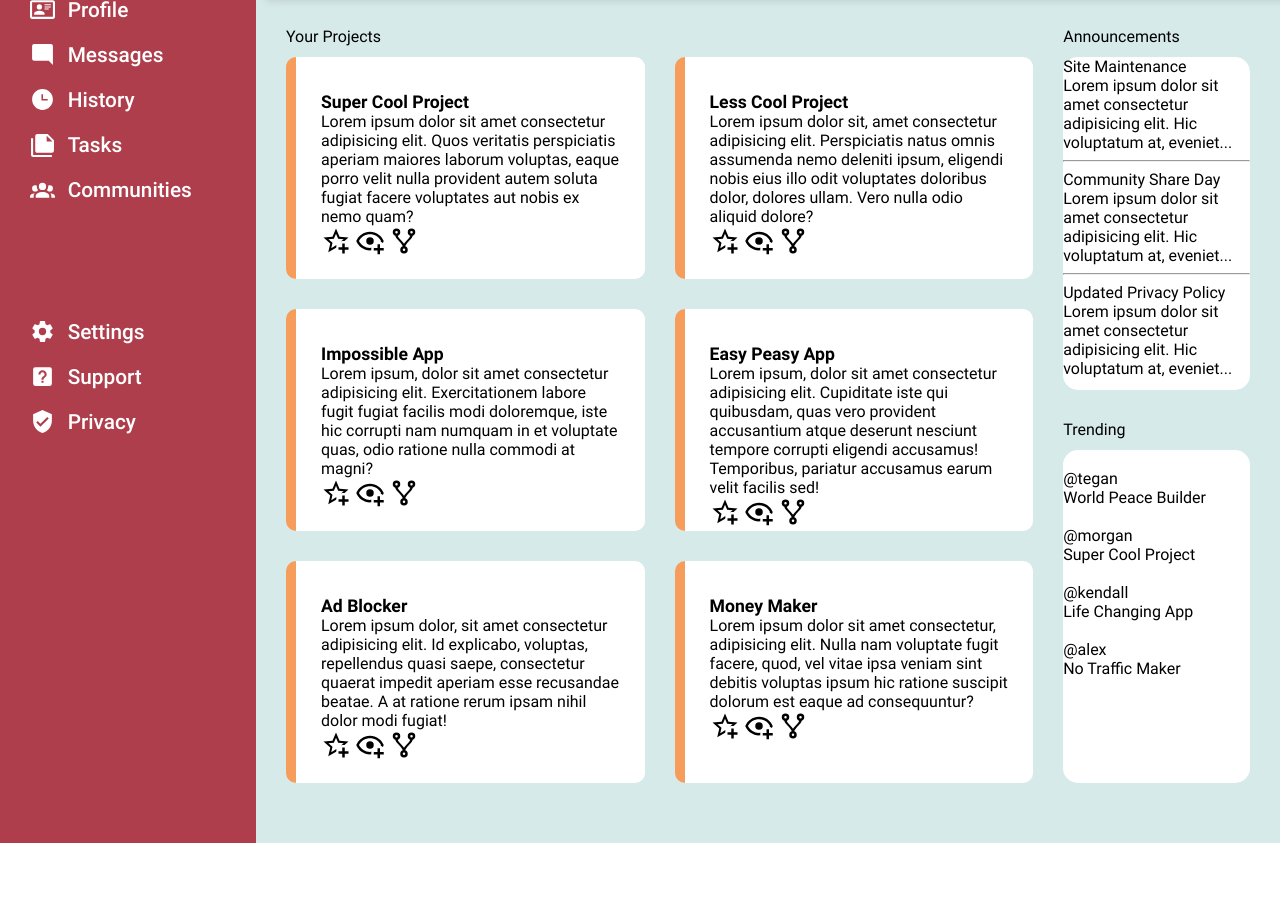
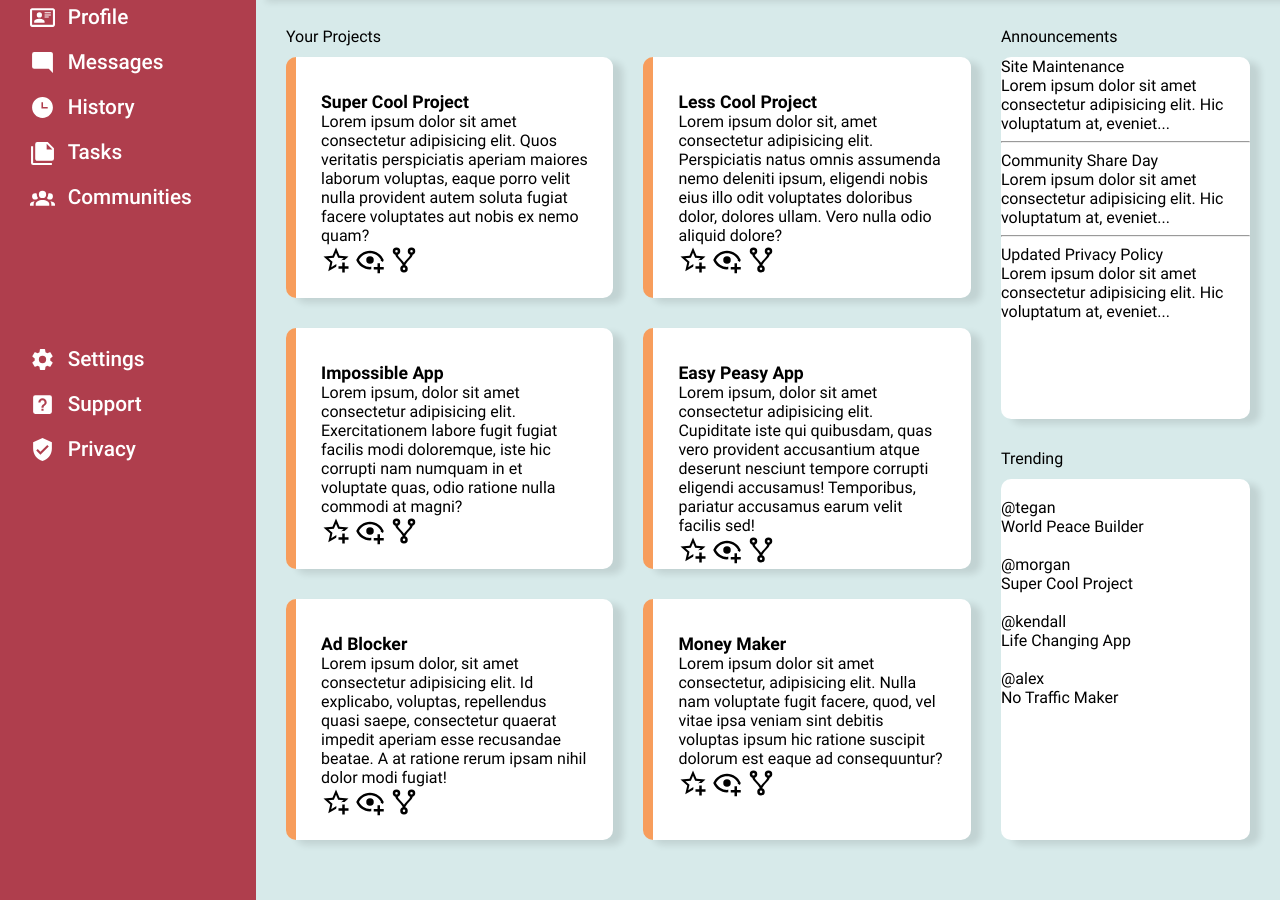
Before and after one commit to ya-hs/top-html-admin-dashboard, a plain HTML site: page index.html in a window 1280 px wide. Shown: the part 191-1091 px from the top of the page. Before the commit the page ends 1034 px from the top, so only its background shows below. Drawn offline with Linux system fonts and the light colour scheme.

Commit message:
:lipstick: Add basic .card styles

```diff
--- a/style.css
+++ b/style.css
@@ -415,15 +415,19 @@ ul {
 main {
     background-color: #d7eaea;
     display: grid;
-    grid-template-columns: 4fr 1fr;
+    grid-template-columns: 2.75fr 1fr;
     grid-template-rows: 1fr 1fr;
     gap: 30px;
     padding: 30px 30px 60px 30px;
 }
 
-.project-card {
+.card {
+    box-shadow: 10px 5px 7px 0px rgba(0, 0, 0, 0.1);
     background-color: white;
     border-radius: 10px;
+}
+
+.project-card {
     border-left: 10px solid #F79D5C;
     padding-top: 35px;
     padding-left: 25px;
@@ -467,21 +471,11 @@ main {
     grid-template-rows: 30px 1fr;
 }
 
-.announcement-card {
-    background-color: white;
-    border-radius: 15px;
-}
-
 #trending {
     display: grid;
     grid-template-columns: 1fr;
     grid-template-rows: 30px 1fr;
 }
 
-.trending-card {
-    background-color: white;
-    border-radius: 15px;
-    height: 100%;
-}
 
 /* #endregion ********************************************************************** */
```
